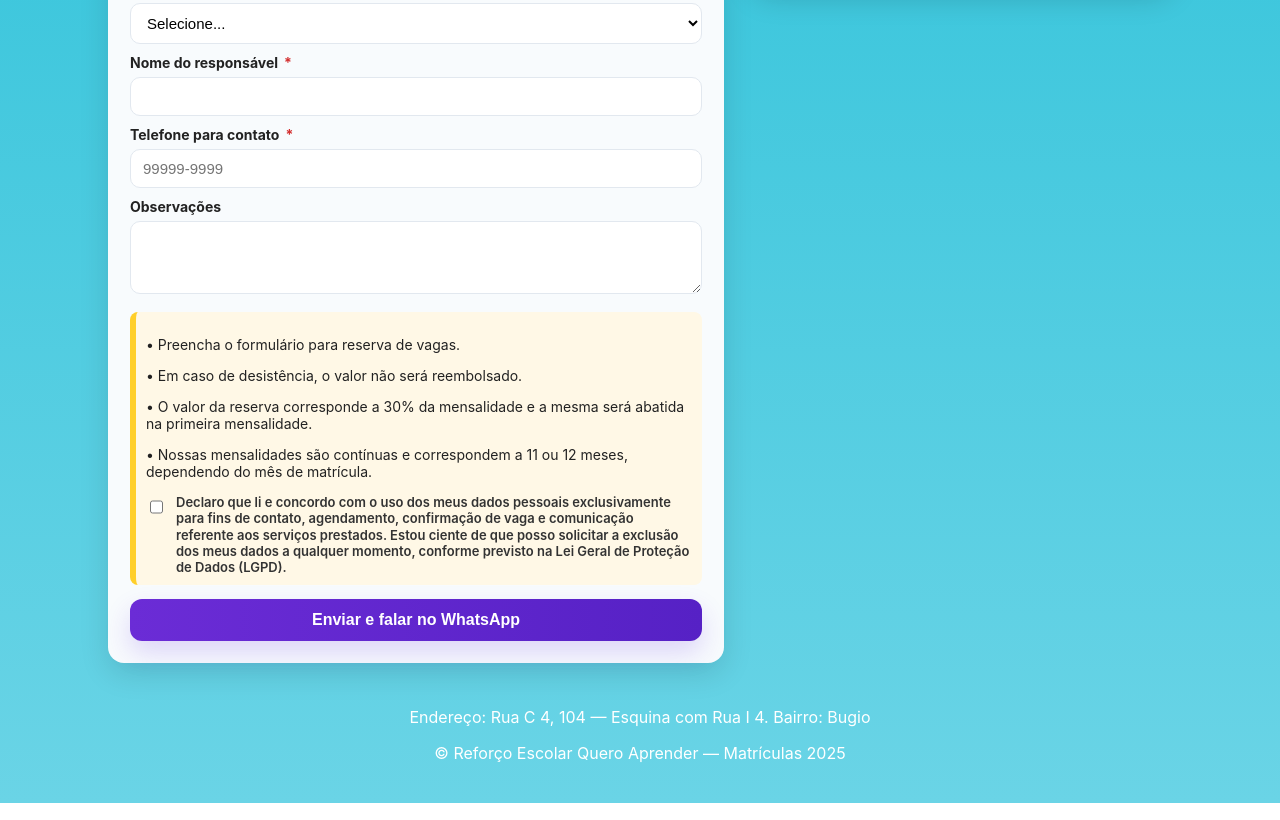
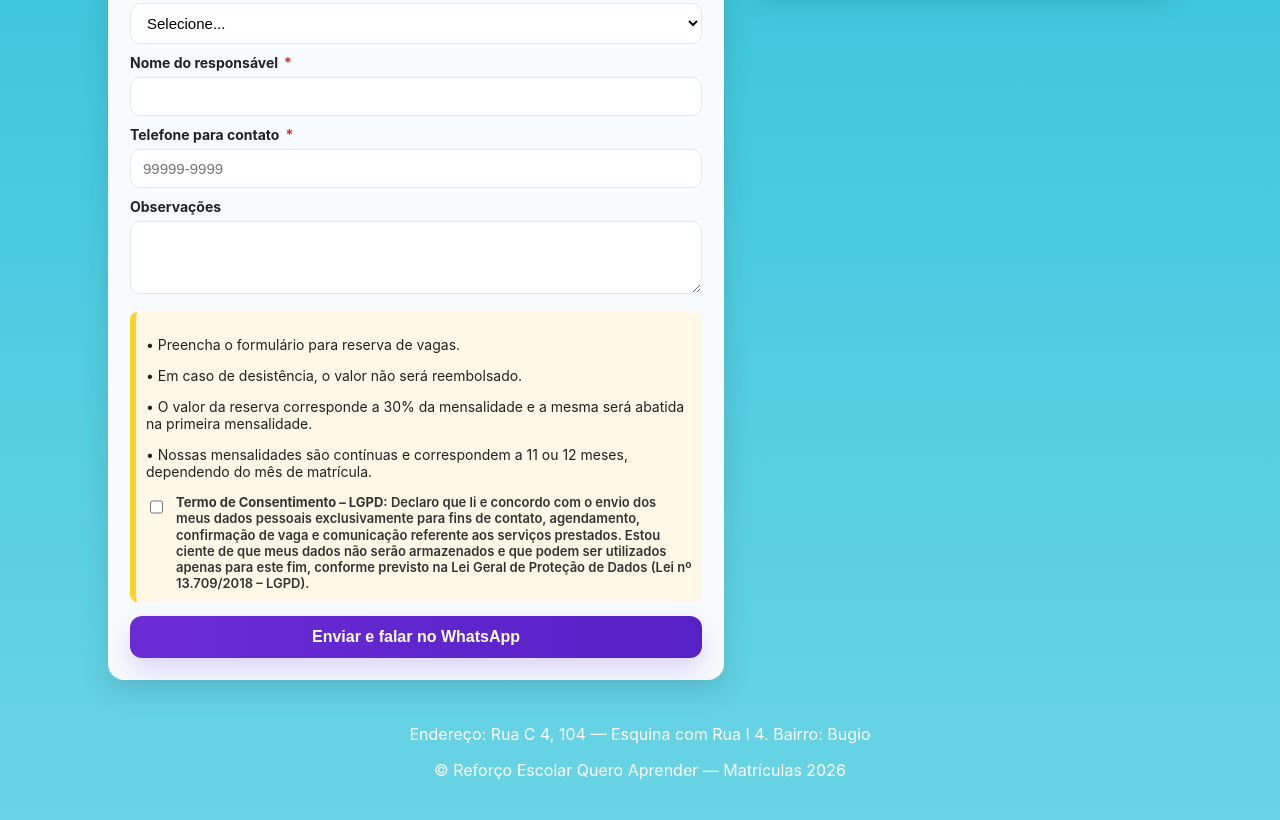
Before and after one commit to DanielHenriqueBezerra/ProjetoEscolinha, a plain HTML site: page index.html in a window 1280 px wide. Shown: the part 458-1278 px from the top of the page. Drawn offline with Linux system fonts and the light colour scheme.

Commit message:
Correção no termo de consentimento

```diff
--- a/index.html
+++ b/index.html
@@ -84,10 +84,12 @@
 
             <label class="consent">
               <input type="checkbox" id="lgpdConsent" required>
-              <span>Declaro que li e concordo com o uso dos meus dados pessoais exclusivamente para fins de contato,
+              <span><strong>Termo de Consentimento – LGPD:</strong>
+
+                Declaro que li e concordo com o envio dos meus dados pessoais exclusivamente para fins de contato,
                 agendamento, confirmação de vaga e comunicação referente aos serviços prestados. Estou ciente de que
-                posso solicitar a exclusão dos meus dados a qualquer momento, conforme previsto na Lei Geral de Proteção
-                de Dados (LGPD).</span>
+                meus dados não serão armazenados e que podem ser utilizados apenas para este fim, conforme previsto na
+                Lei Geral de Proteção de Dados (Lei nº 13.709/2018 – LGPD).</span>
             </label>
           </div>
 
@@ -114,7 +116,7 @@
 
   <footer class="footer">
     <p>Endereço: Rua C 4, 104 — Esquina com Rua I 4. Bairro: Bugio </p>
-    <p>© Reforço Escolar Quero Aprender — Matrículas 2025</p>
+    <p>© Reforço Escolar Quero Aprender — Matrículas 2026</p>
   </footer>
 
   <!-- Custom alert modal -->
@@ -126,7 +128,8 @@
       <button class="alert-btn" id="alertOkBtn" type="button">Entendi</button>
     </div>
   </div>
-
+  <!-- Provérbios 1:7
+  "O temor do Senhor é o princípio do conhecimento; os loucos desprezam a sabedoria e a instrução." -->
   <!-- JS externo -->
   <script src="script.js"></script>
 </body>
```
Lines whose indentation alone changed are shown as unchanged.
